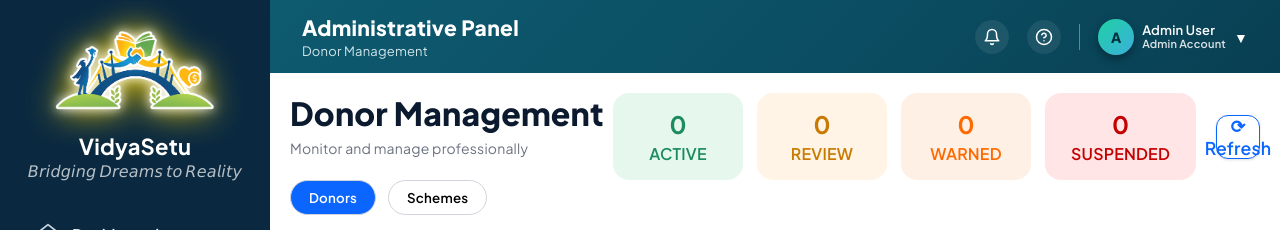
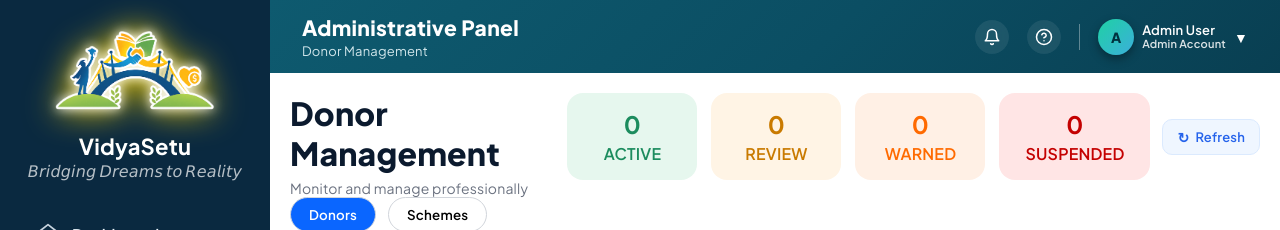
Before and after one commit to Chetangshind/vidyasetu, a React (Vite) app in the folder frontend/: page /admin/donors in a window 1280 px wide. Shown: the top 230 px of the page. Built offline with nearby package versions, Linux system fonts and the light colour scheme; no server answers.

Commit message:
✨ Fixed refresh button UI and loading animation

```diff
--- a/frontend/src/pages/admin/Donors.css
+++ b/frontend/src/pages/admin/Donors.css
@@ -62,30 +62,6 @@
 .suspended-box {
   background: #ffe5e5;
   color: #c40000;
-}
-
-.refresh-btn {
-  padding: 8px 16px;
-  border-radius: 8px;
-  border: 1px solid #cbd5e1;
-  background: #ffffff;
-  color: #0ea5e9;
-  font-size: 0.82rem;
-  font-weight: 600;
-  cursor: pointer;
-  font-family: inherit;
-  transition: all 0.15s;
-  box-shadow: 0 1px 3px rgba(0, 0, 0, 0.06);
-}
-
-.refresh-btn:hover:not(:disabled) {
-  background: #f0f9ff;
-  border-color: #0ea5e9;
-}
-
-.refresh-btn:disabled {
-  opacity: 0.5;
-  cursor: not-allowed;
 }
 
 /* SWITCH */
@@ -557,3 +533,61 @@ table {
   cursor: not-allowed;
   box-shadow: none;
 }
+
+.refresh-btn {
+  padding: 8px 14px;
+  border-radius: 10px;
+  border: 1px solid #dbeafe;
+
+  background: #eff6ff;
+  color: #2563eb;
+
+  font-size: 13px;
+  font-weight: 600;
+
+  cursor: pointer;
+  transition: all 0.2s ease;
+
+  display: flex;
+  align-items: center;
+  gap: 6px;
+}
+
+/* hover */
+.refresh-btn:hover:not(:disabled) {
+  background: #dbeafe;
+  border-color: #93c5fd;
+}
+
+/* disabled */
+.refresh-btn:disabled {
+  opacity: 0.6;
+  cursor: not-allowed;
+}
+
+.header-right {
+  display: flex;
+  align-items: center;
+  gap: 12px;
+}
+
+/* FIX ROTATION ONLY FOR ICON */
+.refresh-icon {
+  display: inline-flex;
+  align-items: center;
+}
+
+/* ONLY ICON SPINS */
+.refresh-icon.spin {
+  animation: spin 0.7s linear infinite;
+}
+
+@keyframes spin {
+  from { transform: rotate(0deg); }
+  to { transform: rotate(360deg); }
+}
+
+.refresh-btn {
+  transform: none !important;
+  animation: none !important;
+}
--- a/frontend/src/pages/admin/Donors.jsx
+++ b/frontend/src/pages/admin/Donors.jsx
@@ -63,7 +63,11 @@ axios.get(`${API}/api/admin/schemes`),
     setSchemes(schemeRes.data);
   };
 
-  const handleRefresh = () => fetchData();
+  const handleRefresh = async () => {
+  setLoading(true);
+  await fetchData();
+  setLoading(false);
+};
 
   const sourceData = entityType === "donor" ? donors : schemes;
 
@@ -205,9 +209,16 @@ axios.get(`${API}/api/admin/schemes`),
             )}
           </div>
 
-          <button className="refresh-btn" onClick={handleRefresh}>
-            ⟳ Refresh
-          </button>
+<button
+  className="refresh-btn"
+  onClick={handleRefresh}
+  disabled={loading}
+>
+  <span className={`refresh-icon ${loading ? "spin" : ""}`}>
+    ↻
+  </span>
+  <span>Refresh</span>
+</button>
         </div>
       </div>
 
--- a/frontend/src/pages/admin/GovSchemeManagement.css
+++ b/frontend/src/pages/admin/GovSchemeManagement.css
@@ -190,7 +190,7 @@
 .description {
   max-width: 300px;
   display: -webkit-box;
-  -webkit-line-clamp: 1;
+  -webkit-line-clamp: 6;
   -webkit-box-orient: vertical;
   overflow: hidden;
   color: #64748b;
--- a/frontend/src/pages/donor/DonorReport.css
+++ b/frontend/src/pages/donor/DonorReport.css
@@ -46,7 +46,7 @@
   gap: 1rem;
 }
 
-.refresh-btn {
+.d-refresh-btn {
   background: white;
   color: var(--primary);
   border: 1px solid var(--primary);
--- a/frontend/src/pages/donor/DonorReport.jsx
+++ b/frontend/src/pages/donor/DonorReport.jsx
@@ -136,7 +136,7 @@ const DonorReport = () => {
           <p>Track the performance and impact of your scholarship schemes</p>
         </div>
         <div className="header-actions">
-          <button className="refresh-btn" onClick={handleRefresh} title="Refresh Data">
+          <button className="d-refresh-btn" onClick={handleRefresh} title="Refresh Data">
             <FaSync />
           </button>
           <button className="download-btn" onClick={handleDownload}>
```
